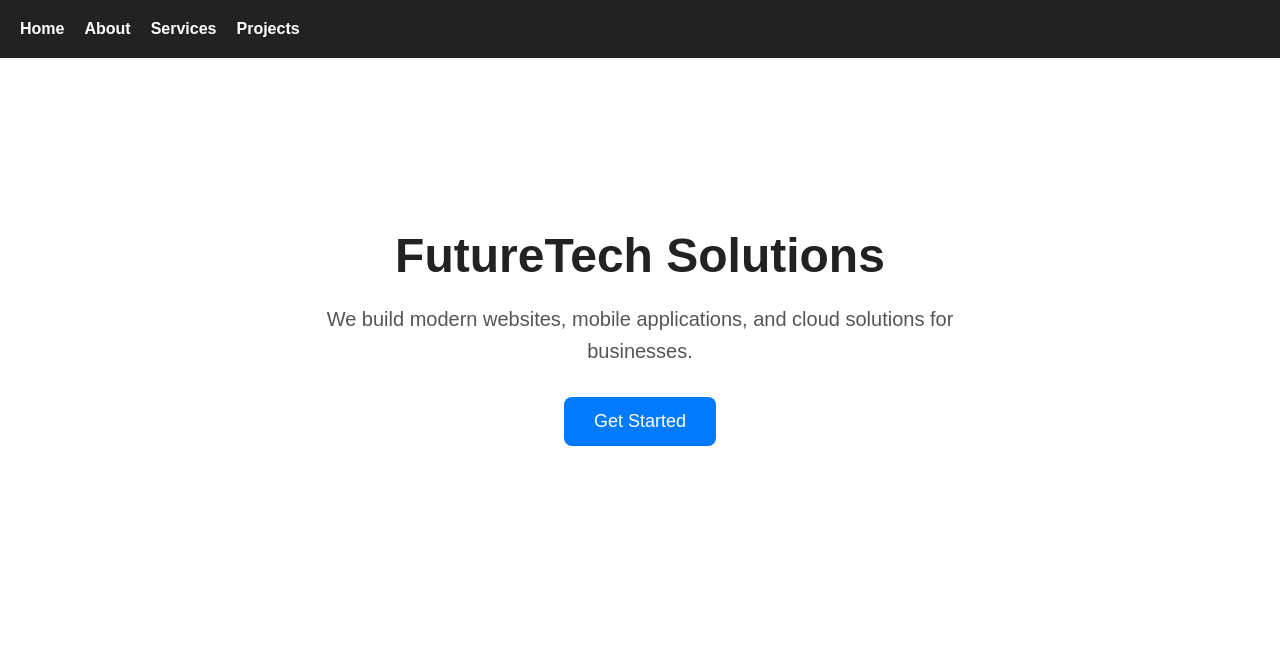
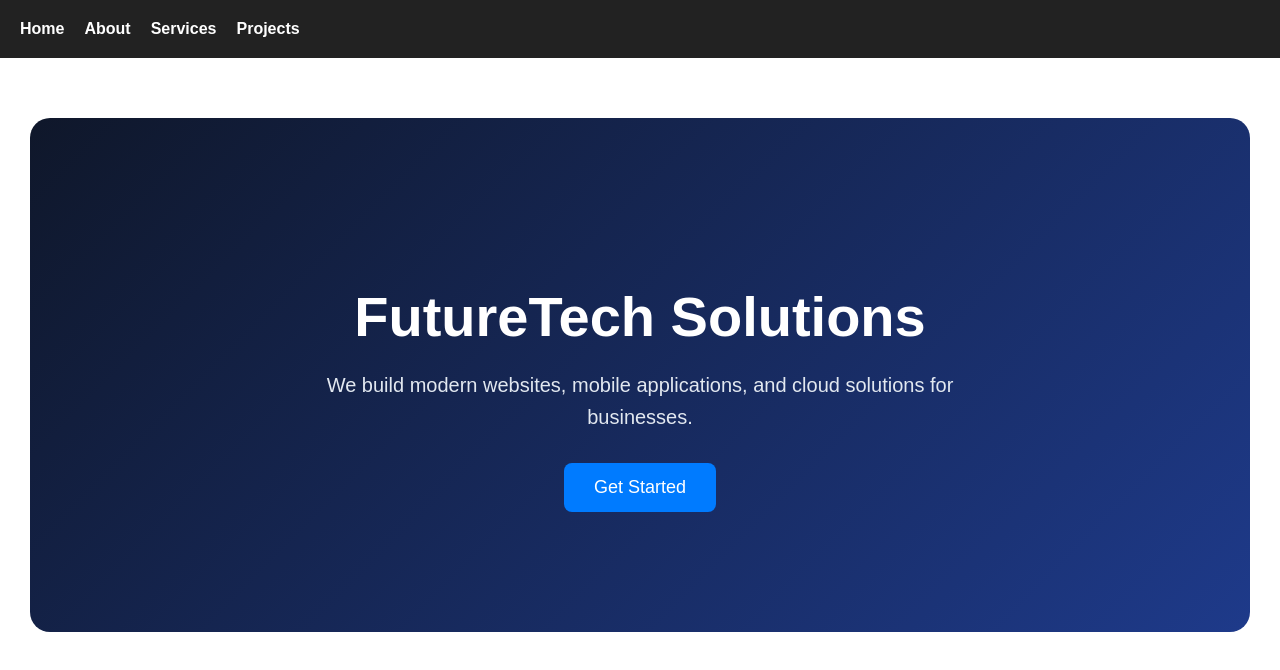
Before and after one commit to GaveshaD/it-company-website, a Nuxt app: page / in a window 1280 px wide. Shown: the top 670 px of the page. Built offline with nearby package versions, Linux system fonts and the light colour scheme.

Commit message:
update gradient hero section

```diff
--- a/app/pages/index.vue
+++ b/app/pages/index.vue
@@ -14,20 +14,31 @@
 <style scoped>
 .hero {
   text-align: center;
-  padding: 100px 20px;
+  padding: 120px 20px;
+  background: linear-gradient(135deg, #0f172a, #1e3a8a);
+  color: white;
+  border-radius: 20px;
+  margin-top: 30px;
 }
 
 .hero h1 {
-  font-size: 48px;
+  font-size: 56px;
   margin-bottom: 20px;
-  color: #222;
+  color: white;
 }
 
 .hero p {
   font-size: 20px;
   max-width: 700px;
   margin: auto;
-  color: #555;
+  color: #e2e8f0;
+  line-height: 1.6;
+
+}.hero p {
+  font-size: 20px;
+  max-width: 700px;
+  margin: auto;
+  color: #e2e8f0;
   line-height: 1.6;
 }
 
```
